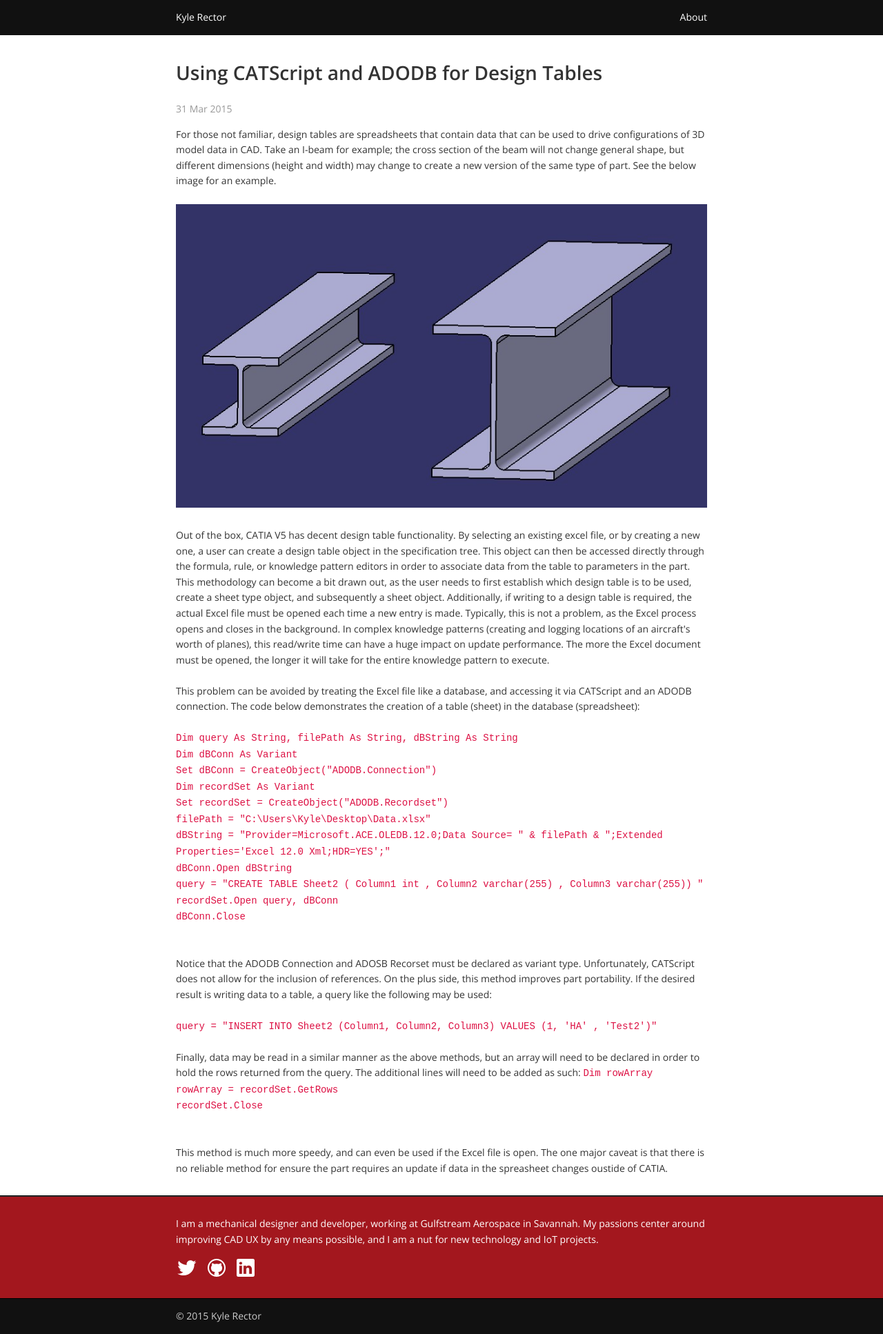
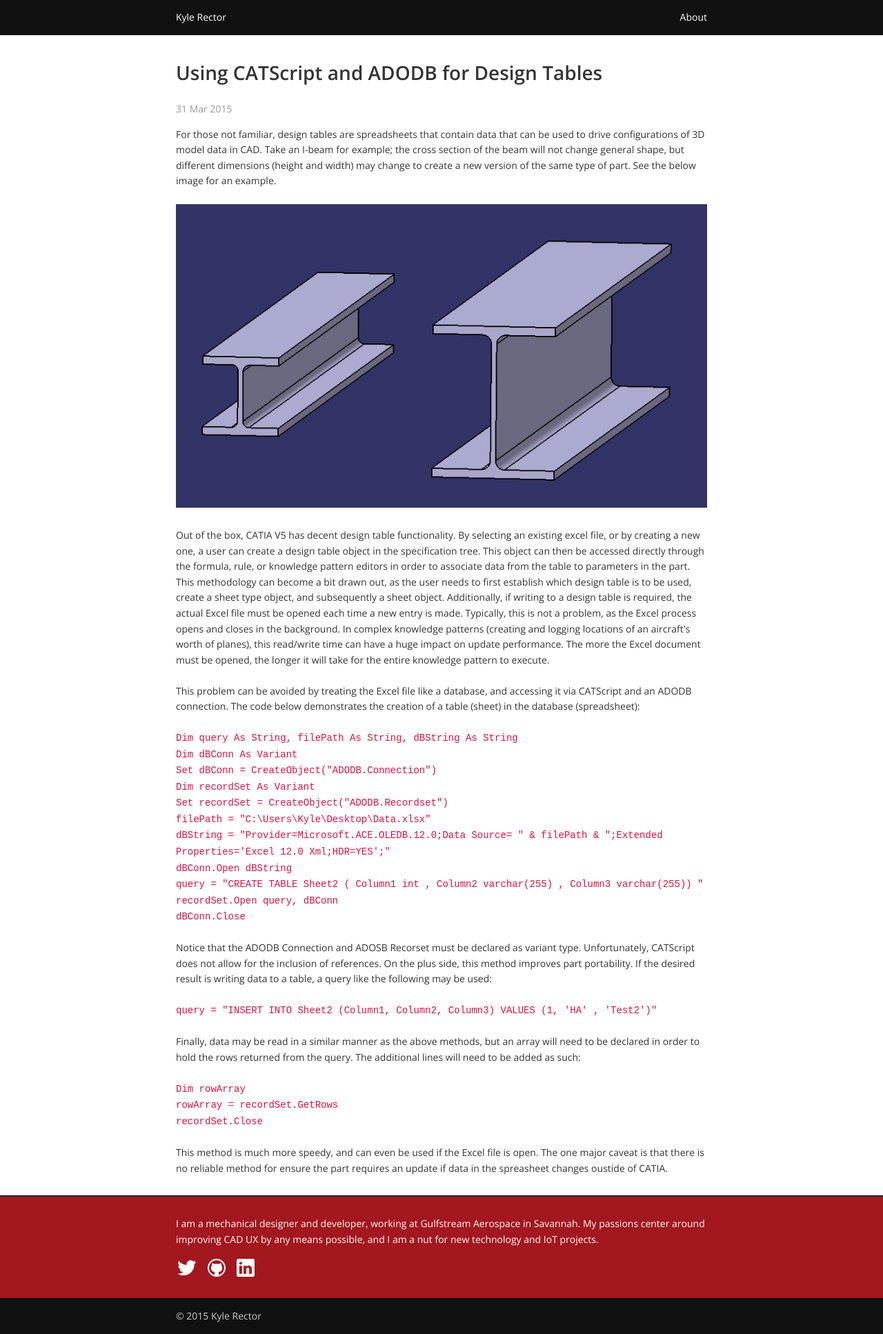
Before and after one commit to KyleARector/KyleARector.github.io, a Jekyll site: the page built from _posts/2015-03-31-CATIA_Design_Table_ADODB.md, in a window 1280 px wide. Shown: the whole page at 69% size. Built offline with Jekyll 4.4.1, drawn with Linux system fonts in a browser that asks for light colours.

Commit message:
Update part 2

```diff
--- a/_posts/2015-03-31-CATIA_Design_Table_ADODB.md
+++ b/_posts/2015-03-31-CATIA_Design_Table_ADODB.md
@@ -24,7 +24,7 @@
 dBConn.Open dBString<br/>
 query =  &quot;CREATE TABLE Sheet2 ( Column1 int , Column2 varchar(255) , Column3 varchar(255)) &quot;<br/>
 recordSet.Open query, dBConn<br/>
-dBConn.Close<br/>
+dBConn.Close
 </code>
 <br/><br/>
 Notice that the ADODB Connection and ADOSB Recorset must be declared as variant type. Unfortunately, CATScript does not allow for the inclusion of references. On the plus side, this method improves part portability. If the desired result is writing data to a table, a query like the following may be used:
@@ -33,9 +33,10 @@
 </code>
 <br/><br/>
 Finally, data may be read in a similar manner as the above methods, but an array will need to be declared in order to hold the rows returned from the query. The additional lines will need to be added as such:
+<br/><br/>
 <code>Dim rowArray<br/>
 rowArray = recordSet.GetRows<br/>
-recordSet.Close<br/>
+recordSet.Close
 </code>
 <br/><br/>
 This method is much more speedy, and can even be used if the Excel file is open. The one major caveat is that there is no reliable method for ensure the part requires an update if data in the spreasheet changes oustide of CATIA.
```
